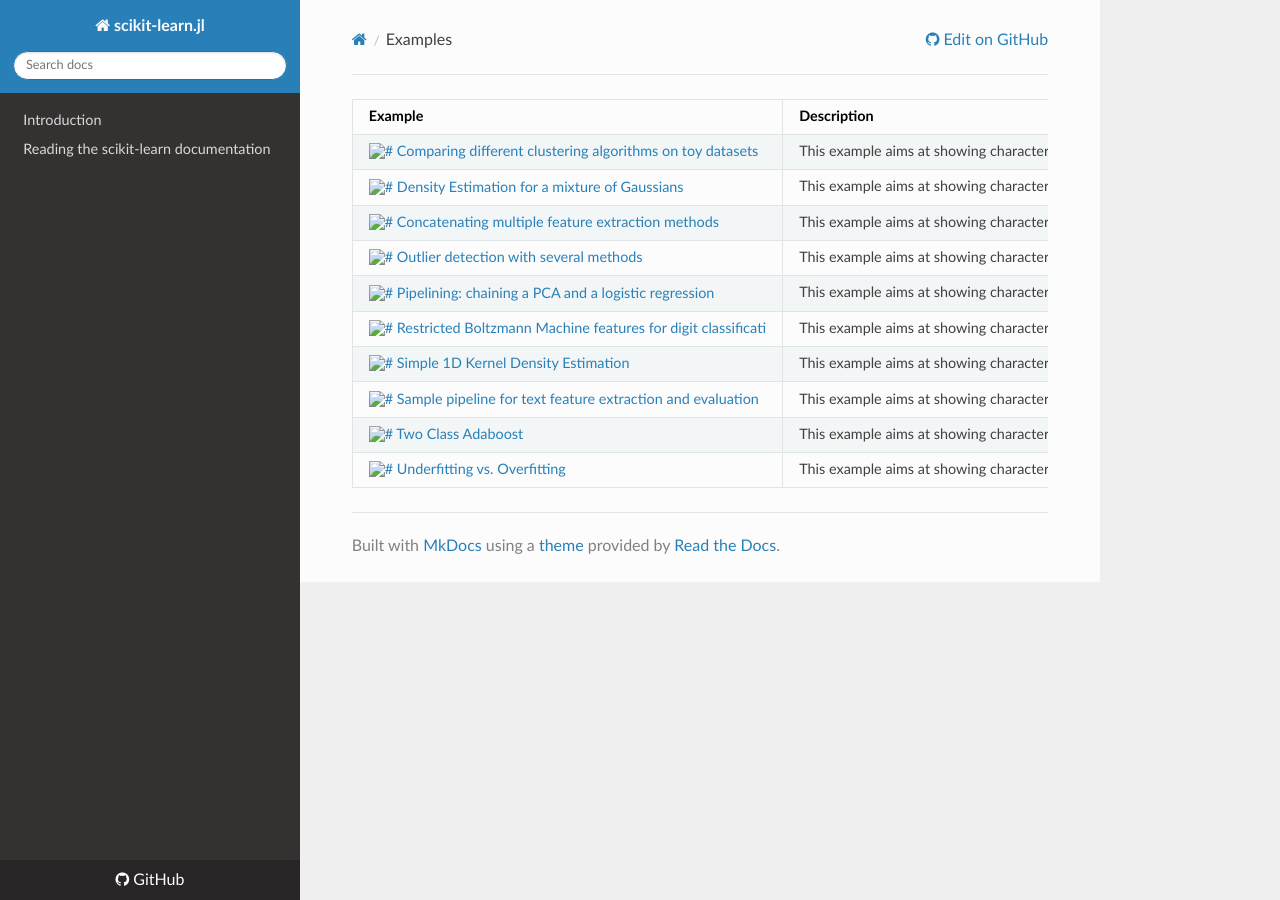
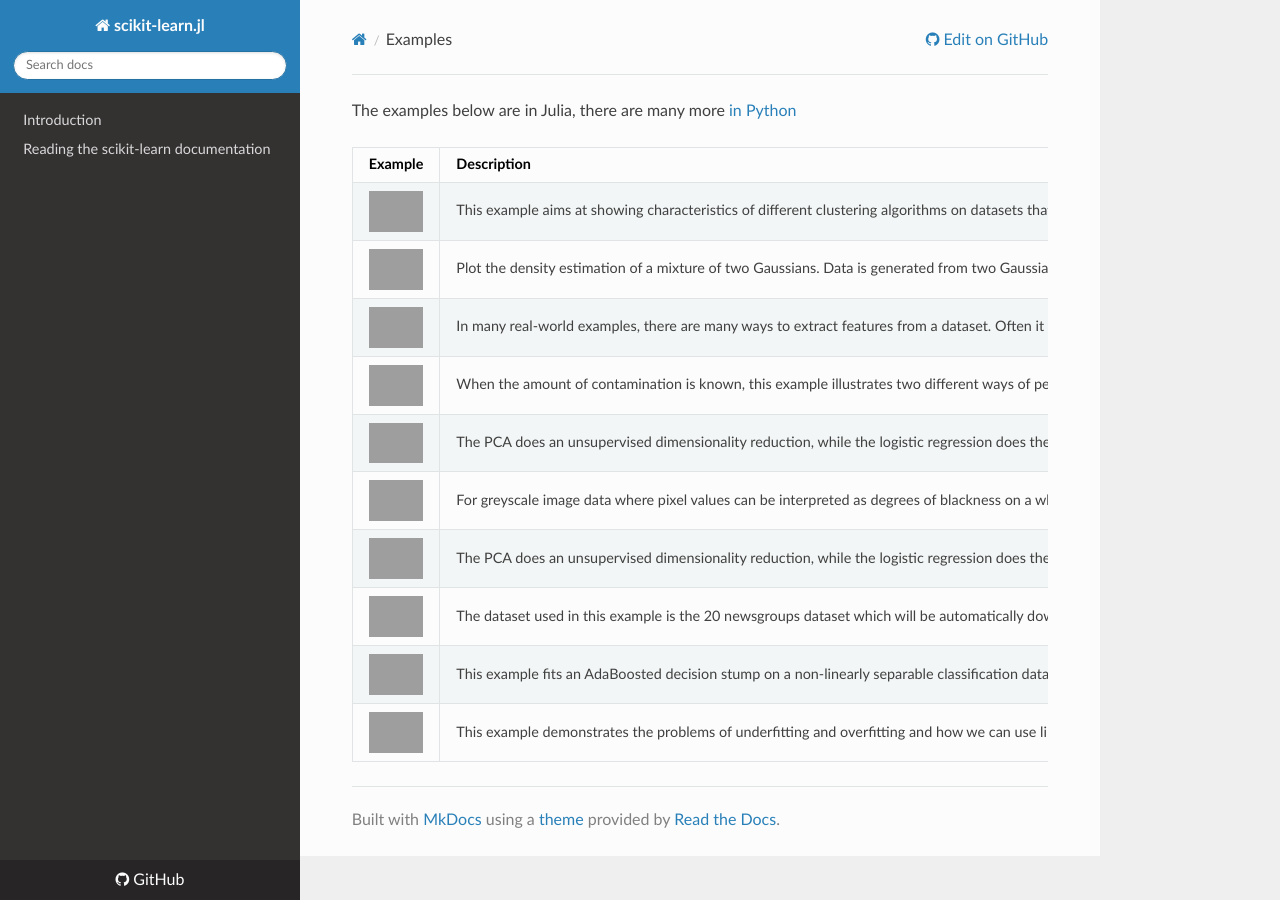
Before and after one commit to cstjean/ScikitLearn.jl, an MkDocs documentation site: the page built from docs/examples.md, in a window 1280 px wide. Built offline with MkDocs 1.6.1, drawn with Linux system fonts in a browser that asks for light colours; nearby versions of some CDN libraries; old or Windows-style settings are respelled for this version of MkDocs; grey boxes are pictures that could not be loaded.

Commit message:
Improved examples.md

```diff
--- a/docs/examples.md
+++ b/docs/examples.md
@@ -1,12 +1,14 @@
+The examples below are in Julia, there are many more [in Python](http://scikit-learn.org/stable/auto_examples/index.html)
+
 Example | Description
 ---|---
- <a href="examples/Clustering_Comparison.ipynb"><img src="docs/example_images/Clustering_Comparison.png" alt="# Comparing different clustering algorithms on toy datasets" width="170"> </a>  | This example aims at showing characteristics of different clustering algorithms on datasets that are interesting but still in 2D. The last dataset is an example of a null situation for clustering: the data is homogeneous, and there is no good clustering.  While these examples give some intuition about the algorithms, this intuition might not apply to very high dimensional data.  The results could be improved by tweaking the parameters for each clustering strategy, for instance setting the number of clusters for the methods that needs this parameter specified. Note that affinity propagation has a tendency to create many clusters. Thus in this example its two parameters (damping and per-point preference) were set to to mitigate this behavior.
- <a href="examples/Density_Estimation.ipynb"><img src="docs/example_images/Density_Estimation.png" alt="# Density Estimation for a mixture of Gaussians" width="170"> </a>  | This example aims at showing characteristics of different clustering algorithms on datasets that are interesting but still in 2D. The last dataset is an example of a null situation for clustering: the data is homogeneous, and there is no good clustering.  While these examples give some intuition about the algorithms, this intuition might not apply to very high dimensional data.  The results could be improved by tweaking the parameters for each clustering strategy, for instance setting the number of clusters for the methods that needs this parameter specified. Note that affinity propagation has a tendency to create many clusters. Thus in this example its two parameters (damping and per-point preference) were set to to mitigate this behavior.
- <a href="examples/Feature_Stacker.ipynb"><img src="docs/example_images/Text_image.png" alt="# Concatenating multiple feature extraction methods" width="170"> </a>  | This example aims at showing characteristics of different clustering algorithms on datasets that are interesting but still in 2D. The last dataset is an example of a null situation for clustering: the data is homogeneous, and there is no good clustering.  While these examples give some intuition about the algorithms, this intuition might not apply to very high dimensional data.  The results could be improved by tweaking the parameters for each clustering strategy, for instance setting the number of clusters for the methods that needs this parameter specified. Note that affinity propagation has a tendency to create many clusters. Thus in this example its two parameters (damping and per-point preference) were set to to mitigate this behavior.
- <a href="examples/Outlier_Detection.ipynb"><img src="docs/example_images/Outlier_Detection.png" alt="# Outlier detection with several methods" width="170"> </a>  | This example aims at showing characteristics of different clustering algorithms on datasets that are interesting but still in 2D. The last dataset is an example of a null situation for clustering: the data is homogeneous, and there is no good clustering.  While these examples give some intuition about the algorithms, this intuition might not apply to very high dimensional data.  The results could be improved by tweaking the parameters for each clustering strategy, for instance setting the number of clusters for the methods that needs this parameter specified. Note that affinity propagation has a tendency to create many clusters. Thus in this example its two parameters (damping and per-point preference) were set to to mitigate this behavior.
- <a href="examples/Pipeline_PCA_Logistic.ipynb"><img src="docs/example_images/Pipeline_PCA_Logistic.png" alt="# Pipelining: chaining a PCA and a logistic regression" width="170"> </a>  | This example aims at showing characteristics of different clustering algorithms on datasets that are interesting but still in 2D. The last dataset is an example of a null situation for clustering: the data is homogeneous, and there is no good clustering.  While these examples give some intuition about the algorithms, this intuition might not apply to very high dimensional data.  The results could be improved by tweaking the parameters for each clustering strategy, for instance setting the number of clusters for the methods that needs this parameter specified. Note that affinity propagation has a tendency to create many clusters. Thus in this example its two parameters (damping and per-point preference) were set to to mitigate this behavior.
- <a href="examples/RBM.ipynb"><img src="docs/example_images/RBM.png" alt="# Restricted Boltzmann Machine features for digit classification" width="170"> </a>  | This example aims at showing characteristics of different clustering algorithms on datasets that are interesting but still in 2D. The last dataset is an example of a null situation for clustering: the data is homogeneous, and there is no good clustering.  While these examples give some intuition about the algorithms, this intuition might not apply to very high dimensional data.  The results could be improved by tweaking the parameters for each clustering strategy, for instance setting the number of clusters for the methods that needs this parameter specified. Note that affinity propagation has a tendency to create many clusters. Thus in this example its two parameters (damping and per-point preference) were set to to mitigate this behavior.
- <a href="examples/Simple_1D_Kernel_Density.ipynb"><img src="docs/example_images/Simple_1D_Kernel_Density.png" alt="# Simple 1D Kernel Density Estimation" width="170"> </a>  | This example aims at showing characteristics of different clustering algorithms on datasets that are interesting but still in 2D. The last dataset is an example of a null situation for clustering: the data is homogeneous, and there is no good clustering.  While these examples give some intuition about the algorithms, this intuition might not apply to very high dimensional data.  The results could be improved by tweaking the parameters for each clustering strategy, for instance setting the number of clusters for the methods that needs this parameter specified. Note that affinity propagation has a tendency to create many clusters. Thus in this example its two parameters (damping and per-point preference) were set to to mitigate this behavior.
- <a href="examples/Text_Feature_Extraction.ipynb"><img src="docs/example_images/Text_image.png" alt="# Sample pipeline for text feature extraction and evaluation" width="170"> </a>  | This example aims at showing characteristics of different clustering algorithms on datasets that are interesting but still in 2D. The last dataset is an example of a null situation for clustering: the data is homogeneous, and there is no good clustering.  While these examples give some intuition about the algorithms, this intuition might not apply to very high dimensional data.  The results could be improved by tweaking the parameters for each clustering strategy, for instance setting the number of clusters for the methods that needs this parameter specified. Note that affinity propagation has a tendency to create many clusters. Thus in this example its two parameters (damping and per-point preference) were set to to mitigate this behavior.
- <a href="examples/Two_Class_Adaboost.ipynb"><img src="docs/example_images/Two_Class_Adaboost.png" alt="# Two Class Adaboost" width="170"> </a>  | This example aims at showing characteristics of different clustering algorithms on datasets that are interesting but still in 2D. The last dataset is an example of a null situation for clustering: the data is homogeneous, and there is no good clustering.  While these examples give some intuition about the algorithms, this intuition might not apply to very high dimensional data.  The results could be improved by tweaking the parameters for each clustering strategy, for instance setting the number of clusters for the methods that needs this parameter specified. Note that affinity propagation has a tendency to create many clusters. Thus in this example its two parameters (damping and per-point preference) were set to to mitigate this behavior.
- <a href="examples/Underfitting_vs_Overfitting.ipynb"><img src="docs/example_images/Underfitting_vs_Overfitting.png" alt="# Underfitting vs. Overfitting" width="170"> </a>  | This example aims at showing characteristics of different clustering algorithms on datasets that are interesting but still in 2D. The last dataset is an example of a null situation for clustering: the data is homogeneous, and there is no good clustering.  While these examples give some intuition about the algorithms, this intuition might not apply to very high dimensional data.  The results could be improved by tweaking the parameters for each clustering strategy, for instance setting the number of clusters for the methods that needs this parameter specified. Note that affinity propagation has a tendency to create many clusters. Thus in this example its two parameters (damping and per-point preference) were set to to mitigate this behavior.
+ <a href="https://github.com/cstjean/ScikitLearn.jl/examples/Clustering_Comparison.ipynb"><img src="https://github.com/cstjean/ScikitLearn.jl/docs/example_images/Clustering_Comparison.png" alt="# Comparing different clustering algorithms on toy datasets" width="170"> </a>  | This example aims at showing characteristics of different clustering algorithms on datasets that are interesting but still in 2D. The last dataset is an example of a null situation for clustering: the data is homogeneous, and there is no good clustering.  While these examples give some intuition about the algorithms, this intuition might not apply to very high dimensional data.  The results could be improved by tweaking the parameters for each clustering strategy, for instance setting the number of clusters for the methods that needs this parameter specified. Note that affinity propagation has a tendency to create many clusters. Thus in this example its two parameters (damping and per-point preference) were set to to mitigate this behavior.
+ <a href="https://github.com/cstjean/ScikitLearn.jl/examples/Density_Estimation.ipynb"><img src="https://github.com/cstjean/ScikitLearn.jl/docs/example_images/Density_Estimation.png" alt="# Density Estimation for a mixture of Gaussians" width="170"> </a>  | Plot the density estimation of a mixture of two Gaussians. Data is generated from two Gaussians with different centers and covariance matrices.
+ <a href="https://github.com/cstjean/ScikitLearn.jl/examples/Feature_Stacker.ipynb"><img src="https://github.com/cstjean/ScikitLearn.jl/docs/example_images/Text_image.png" alt="# Concatenating multiple feature extraction methods" width="170"> </a>  | In many real-world examples, there are many ways to extract features from a dataset. Often it is beneficial to combine several methods to obtain good performance. This example shows how to use FeatureUnion to combine features obtained by PCA and univariate selection.  Combining features using this transformer has the benefit that it allows cross validation and grid searches over the whole process.  The combination used in this example is not particularly helpful on this dataset and is only used to illustrate the usage of FeatureUnion.
+ <a href="https://github.com/cstjean/ScikitLearn.jl/examples/Outlier_Detection.ipynb"><img src="https://github.com/cstjean/ScikitLearn.jl/docs/example_images/Outlier_Detection.png" alt="# Outlier detection with several methods" width="170"> </a>  | When the amount of contamination is known, this example illustrates two different ways of performing Novelty and Outlier Detection:  * based on a robust estimator of covariance, which is assuming that the data are Gaussian distributed and performs better than the One-Class SVM in that case. * using the One-Class SVM and its ability to capture the shape of the data set, hence performing better when the data is strongly non-Gaussian, i.e. with two well-separated clusters;  The ground truth about inliers and outliers is given by the points colors while the orange-filled area indicates which points are reported as inliers by each method.  Here, we assume that we know the fraction of outliers in the datasets. Thus rather than using the predict method of the objects, we set the threshold on the decision_function to separate out the corresponding fraction.
+ <a href="https://github.com/cstjean/ScikitLearn.jl/examples/Pipeline_PCA_Logistic.ipynb"><img src="https://github.com/cstjean/ScikitLearn.jl/docs/example_images/Pipeline_PCA_Logistic.png" alt="# Pipelining: chaining a PCA and a logistic regression" width="170"> </a>  | The PCA does an unsupervised dimensionality reduction, while the logistic regression does the prediction.  We use a GridSearchCV to set the dimensionality of the PCA
+ <a href="https://github.com/cstjean/ScikitLearn.jl/examples/RBM.ipynb"><img src="https://github.com/cstjean/ScikitLearn.jl/docs/example_images/RBM.png" alt="# Restricted Boltzmann Machine features for digit classification" width="170"> </a>  | For greyscale image data where pixel values can be interpreted as degrees of blackness on a white background, like handwritten digit recognition, the Bernoulli Restricted Boltzmann machine model (BernoulliRBM) can perform effective non-linear feature extraction.  In order to learn good latent representations from a small dataset, we artificially generate more labeled data by perturbing the training data with linear shifts of 1 pixel in each direction.  This example shows how to build a classification pipeline with a BernoulliRBM feature extractor and a LogisticRegression classifier. The hyperparameters of the entire model (learning rate, hidden layer size, regularization) were optimized by grid search, but the search is not reproduced here because of runtime constraints.  Logistic regression on raw pixel values is presented for comparison. The example shows that the features extracted by the BernoulliRBM help improve the classification accuracy.
+ <a href="https://github.com/cstjean/ScikitLearn.jl/examples/Simple_1D_Kernel_Density.ipynb"><img src="https://github.com/cstjean/ScikitLearn.jl/docs/example_images/Simple_1D_Kernel_Density.png" alt="# Simple 1D Kernel Density Estimation" width="170"> </a>  | The PCA does an unsupervised dimensionality reduction, while the logistic regression does the prediction.  We use a GridSearchCV to set the dimensionality of the PCA
+ <a href="https://github.com/cstjean/ScikitLearn.jl/examples/Text_Feature_Extraction.ipynb"><img src="https://github.com/cstjean/ScikitLearn.jl/docs/example_images/Text_image.png" alt="# Sample pipeline for text feature extraction and evaluation" width="170"> </a>  | The dataset used in this example is the 20 newsgroups dataset which will be automatically downloaded and then cached and reused for the document classification example.  You can adjust the number of categories by giving their names to the dataset loader or setting them to None to get the 20 of them.
+ <a href="https://github.com/cstjean/ScikitLearn.jl/examples/Two_Class_Adaboost.ipynb"><img src="https://github.com/cstjean/ScikitLearn.jl/docs/example_images/Two_Class_Adaboost.png" alt="# Two Class Adaboost" width="170"> </a>  | This example fits an AdaBoosted decision stump on a non-linearly separable classification dataset composed of two Gaussian quantiles clusters (see `sklearn.datasets.make_gaussian_quantiles`) and plots the decision boundary and decision scores. The distributions of decision scores are shown separately for samples of class A and B. The predicted class label for each sample is determined by the sign of the decision score. Samples with decision scores greater than zero are classified as B, and are otherwise classified as A. The magnitude of a decision score determines the degree of likeness with the predicted class label. Additionally, a new dataset could be constructed containing a desired purity of class B, for example, by only selecting samples with a decision score above some value.
+ <a href="https://github.com/cstjean/ScikitLearn.jl/examples/Underfitting_vs_Overfitting.ipynb"><img src="https://github.com/cstjean/ScikitLearn.jl/docs/example_images/Underfitting_vs_Overfitting.png" alt="# Underfitting vs. Overfitting" width="170"> </a>  | This example demonstrates the problems of underfitting and overfitting and how we can use linear regression with polynomial features to approximate nonlinear functions. The plot shows the function that we want to approximate, which is a part of the cosine function. In addition, the samples from the real function and the approximations of different models are displayed. The models have polynomial features of different degrees. We can see that a linear function (polynomial with degree 1) is not sufficient to fit the training samples. This is called underfitting. A polynomial of degree 4 approximates the true function almost perfectly. However, for higher degrees the model will overfit the training data, i.e. it learns the noise of the training data. We evaluate quantitatively overfitting / underfitting by using cross-validation. We calculate the mean squared error (MSE) on the validation set, the higher, the less likely the model generalizes correctly from the training data.
```
Also changed, not shown: README.md (+1 -1 lines), 1 other file.
